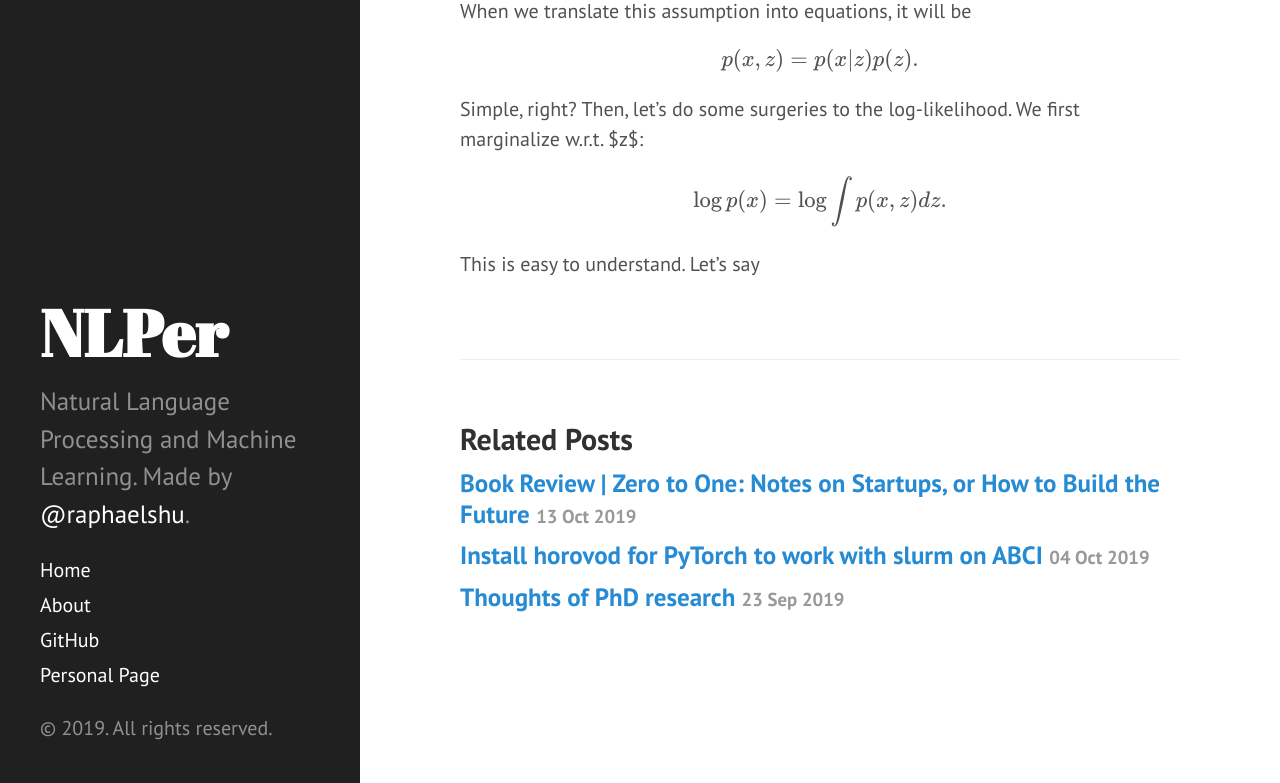
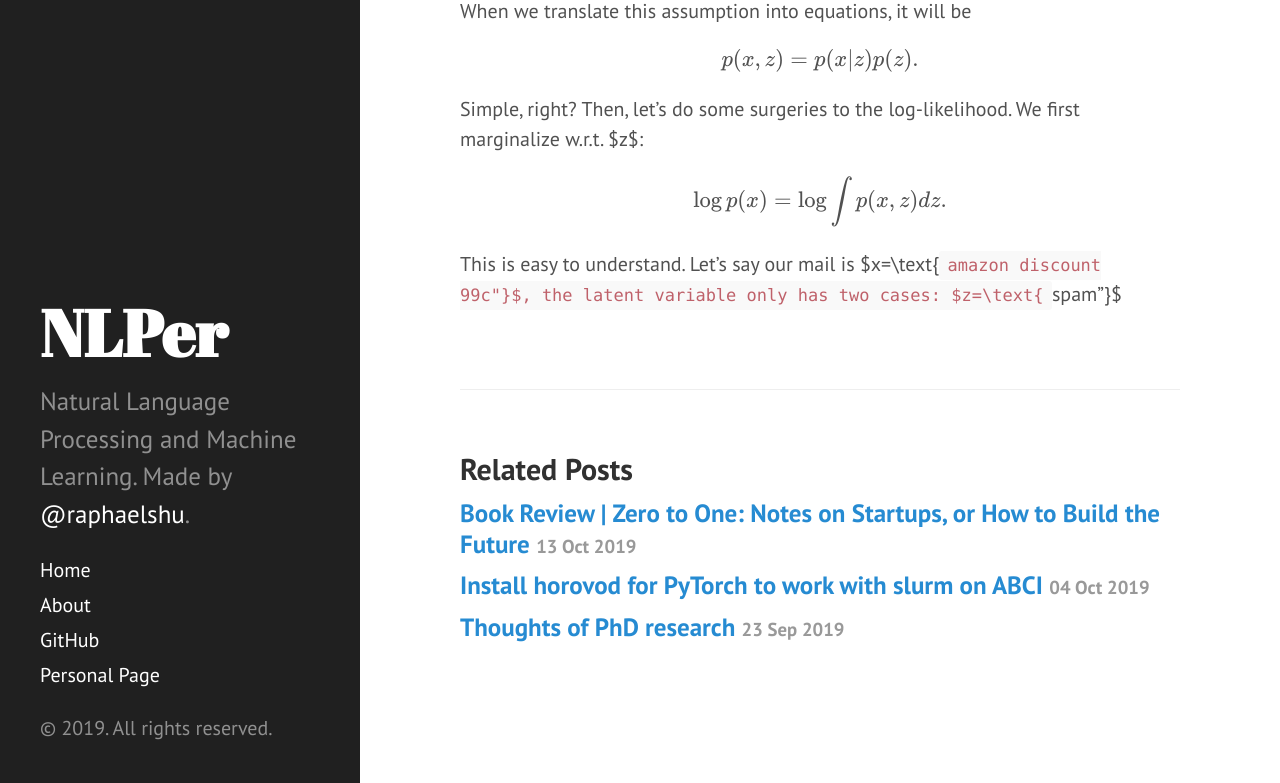
Before and after one commit to zomux/nlper, a Jekyll site: the page built from _posts/2019-10-27-what-is-discrete-generative-model.md, in a window 1280 px wide and 900 px high, scrolled down 2056 px, cut to the strip 117-900 px from the top of the window. Built offline with Jekyll 4.4.1, drawn with Linux system fonts in a browser that asks for light colours; formulas are drawn with MathJax 3; comment, search, counter and statistics services are not loaded.

Commit message:
_posts/2019-10-27-what-is-discrete-generative-model.md updated from https://stackedit.io/

```diff
--- a/_posts/2019-10-27-what-is-discrete-generative-model.md
+++ b/_posts/2019-10-27-what-is-discrete-generative-model.md
@@ -45,8 +45,8 @@ Simple, right? Then, let's do some surgeries to the log-likelihood. We first mar
 
 $$\log p(x) = \log \int p(x,z) dz.$$
 
-This is easy to understand. Let's say
+This is easy to understand. Let's say our mail is $x=\text{``amazon discount 99c"}$, the latent variable only has two cases: $z=\text{``spam"}$
 <!--stackedit_data:
-eyJoaXN0b3J5IjpbLTEzNzgzNDQ5ODYsLTUyNTYzNjMxNywtMT
-AyODA5OTA4Nl19
+eyJoaXN0b3J5IjpbLTQ0NDA3OTExNiwtNTI1NjM2MzE3LC0xMD
+I4MDk5MDg2XX0=
 -->
```
